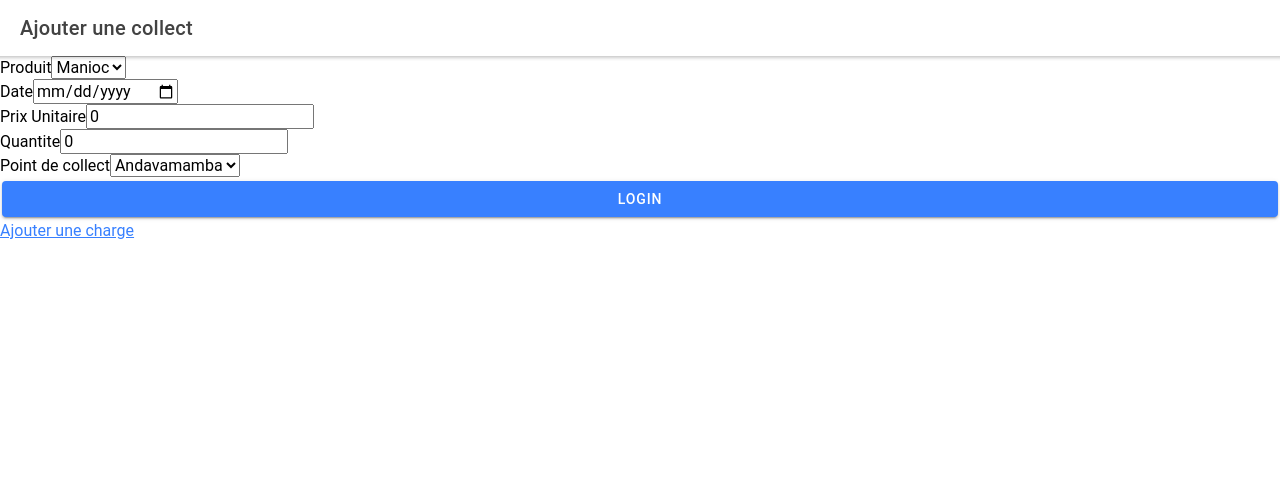
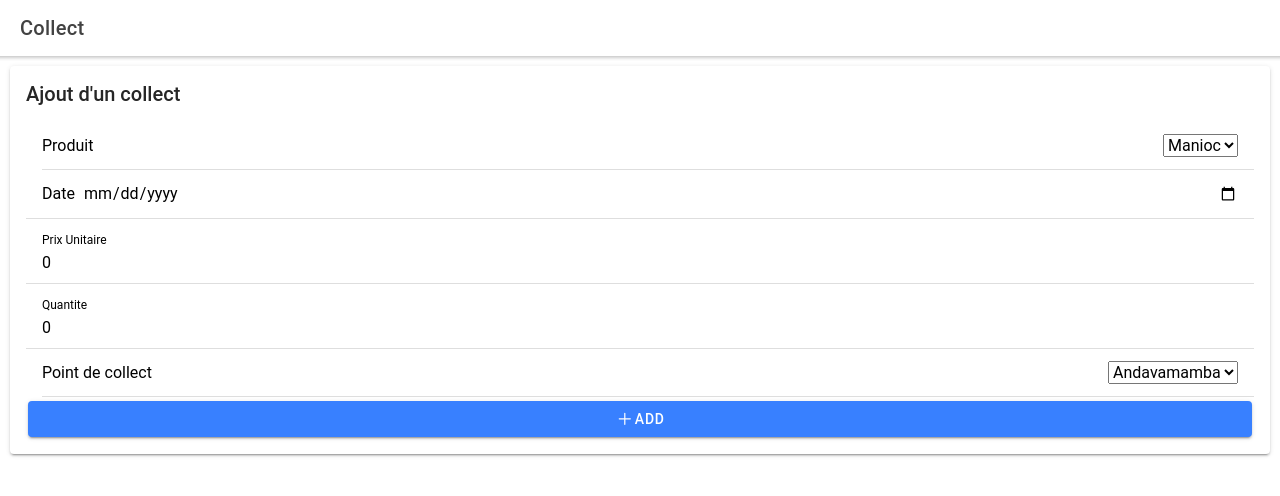
Before and after one commit to dinavalisoaa/Collect, a React (Create React App) app in the folder mobil-app/: page /add-collect in a window 1280 px wide. Shown: the top 496 px of the page. Built offline with nearby package versions, Linux system fonts and the light colour scheme; sample sign-in values are in the browser's storage.

Commit message:
Modify design

```diff
--- a/mobil-app/src/pages/AddCharge.tsx
+++ b/mobil-app/src/pages/AddCharge.tsx
@@ -1,4 +1,4 @@
-import { IonButton, IonContent, IonHeader, IonPage, IonTitle, IonToolbar } from "@ionic/react"
+import { IonButton, IonCard, IonCardContent, IonCardHeader, IonCardTitle, IonContent, IonHeader, IonInput, IonItem, IonLabel, IonPage, IonTitle, IonToolbar } from "@ionic/react"
 import { useState } from "react"
 import SessionManagement from "../components/SessionManage";
 import { Charge } from "../model/Charge";
@@ -27,23 +27,30 @@ export default function AddCharge() {
             </IonHeader>
             <IonContent fullscreen>
                 <SessionManagement></SessionManagement>
+                <IonCard>
+                    <IonCardHeader>
+                        <IonCardTitle>Ajout d'un collect</IonCardTitle>
+                    </IonCardHeader>
+                    <IonCardContent>
                         <form onSubmit={addCharge}>
-                    <div>
-                        <label>Collect</label>
+                            <IonItem>
+                                <IonLabel>Collect</IonLabel>
                                 <select onSelect={(e:any) => setCollect(e.target.value)}>
                                     <option value={1}>And Collect</option>
                                 </select>
-                    </div>
-                    <div>
-                        <label>Date de charge</label>
-                        <input type="date" value={dateCharge} onChange={(e:any) => setDateCharge(e.target.value)} required/>
-                    </div>
-                    <div>
-                        <label>Montant</label>
-                        <input type="number" value={montant} onChange={(e:any) => setMontant(e.target.value)} required/>
-                    </div>
+                            </IonItem>
+                            <IonItem>
+                                <IonLabel>Date de charge</IonLabel>
+                                <IonInput type="date" value={dateCharge} onChange={(e:any) => setDateCharge(e.target.value)} required/>
+                            </IonItem>
+                            <IonItem>
+                                <IonLabel position="floating">Montant</IonLabel>
+                                <IonInput type="number" value={montant} onChange={(e:any) => setMontant(e.target.value)} required/>
+                            </IonItem>
                             <IonButton type="submit" expand="block">Login</IonButton>
                         </form>
+                    </IonCardContent>
+                </IonCard>
             </IonContent>
         </IonPage>
     )
--- a/mobil-app/src/pages/AddCollect.tsx
+++ b/mobil-app/src/pages/AddCollect.tsx
@@ -1,4 +1,5 @@
-import { IonButton, IonContent, IonHeader, IonPage, IonTitle, IonToolbar } from "@ionic/react"
+import { IonButton, IonCard, IonCardContent, IonCardHeader, IonCardTitle, IonContent, IonHeader, IonIcon, IonInput, IonItem, IonLabel, IonPage, IonTitle, IonToolbar } from "@ionic/react"
+import { addOutline } from "ionicons/icons";
 import { useState } from "react"
 import { Link } from "react-router-dom";
 import SessionManagement from "../components/SessionManage";
@@ -30,39 +31,48 @@ export default function AddCollect() {
         <IonPage>
             <IonHeader>
                 <IonToolbar>
-                <IonTitle>Ajouter une collect</IonTitle>
+                <IonTitle>Collect</IonTitle>
                 </IonToolbar>
             </IonHeader>
             <IonContent fullscreen>
                 <SessionManagement></SessionManagement>
+                <IonCard>
+                    <IonCardHeader>
+                        <IonCardTitle>Ajout d'un collect</IonCardTitle>
+                    </IonCardHeader>
+                    <IonCardContent>
                         <form onSubmit={addCollect}>
-                    <div>
-                        <label>Produit</label>
+                            <IonItem>
+                                <IonLabel>Produit</IonLabel>
                                 <select onSelect={(e:any) => setProduit(e.target.value)}>
                                     <option value={1}>Manioc</option>
                                 </select>
-                    </div>
-                    <div>
-                        <label>Date</label>
-                        <input type="date" value={dateCollect} onChange={(e:any) => setDate(e.target.value)} required/>
-                    </div>
-                    <div>
-                        <label>Prix Unitaire</label>
-                        <input type="number" value={pu} onChange={(e:any) => setPU(e.target.value)} required/>
-                    </div>
-                    <div>
-                        <label>Quantite</label>
-                        <input type="number" value={quantite} onChange={(e:any) => setQuantite(e.target.value)} required/>
-                    </div>
-                    <div>
-                        <label>Point de collect</label>
+                            </IonItem>
+                            <IonItem>
+                                <IonLabel>Date</IonLabel>
+                                <IonInput type="date" value={dateCollect} onChange={(e:any) => setDate(e.target.value)} className="text-center" required/>
+                            </IonItem>
+                            <IonItem>
+                                <IonLabel position="floating">Prix Unitaire</IonLabel>
+                                <IonInput type="number" value={pu} onChange={(e:any) => setPU(e.target.value)} required/>
+                            </IonItem>
+                            <IonItem>
+                                <IonLabel position="floating">Quantite</IonLabel>
+                                <IonInput type="number" value={quantite} onChange={(e:any) => setQuantite(e.target.value)} required/>
+                            </IonItem>
+                            <IonItem>
+                                <IonLabel>Point de collect</IonLabel>
                                 <select onSelect={(e:any) => setPointCollect(e.target.value)}>
                                     <option value={1}>Andavamamba</option>
                                 </select>
-                    </div>
-                    <IonButton type="submit" expand="block">Login</IonButton>
+                            </IonItem>
+                            <IonButton type="submit" expand="block">
+                                <IonIcon icon={addOutline} />Add
+                            </IonButton>
                         </form>
-                <Link to="/add-charge"> Ajouter une charge </Link>
+                    </IonCardContent>
+                </IonCard>
+                {/* <Link to="/add-charge"> Ajouter une charge </Link> */}
             </IonContent>
         </IonPage>
     )
```
Lines whose indentation alone changed are shown as unchanged.
